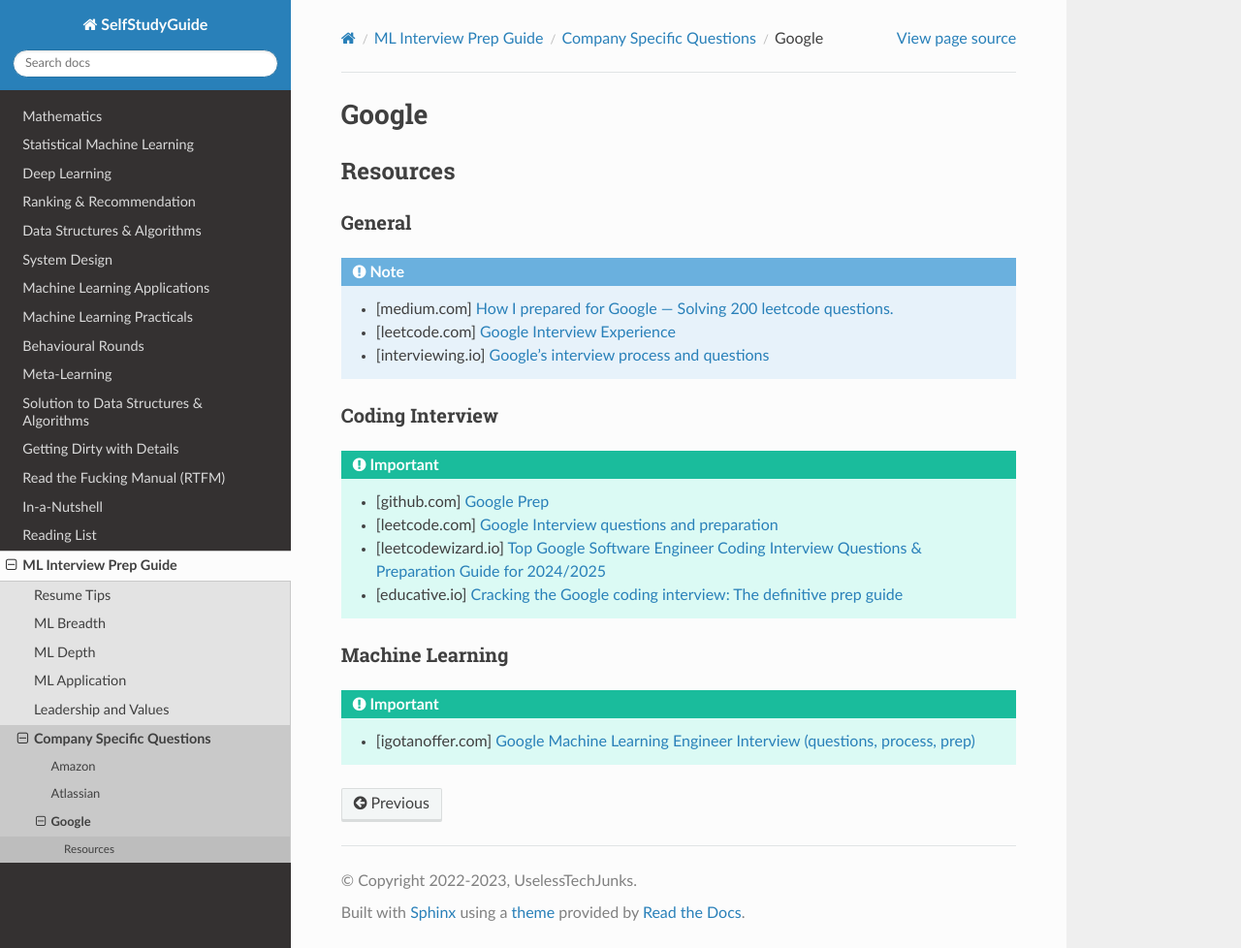
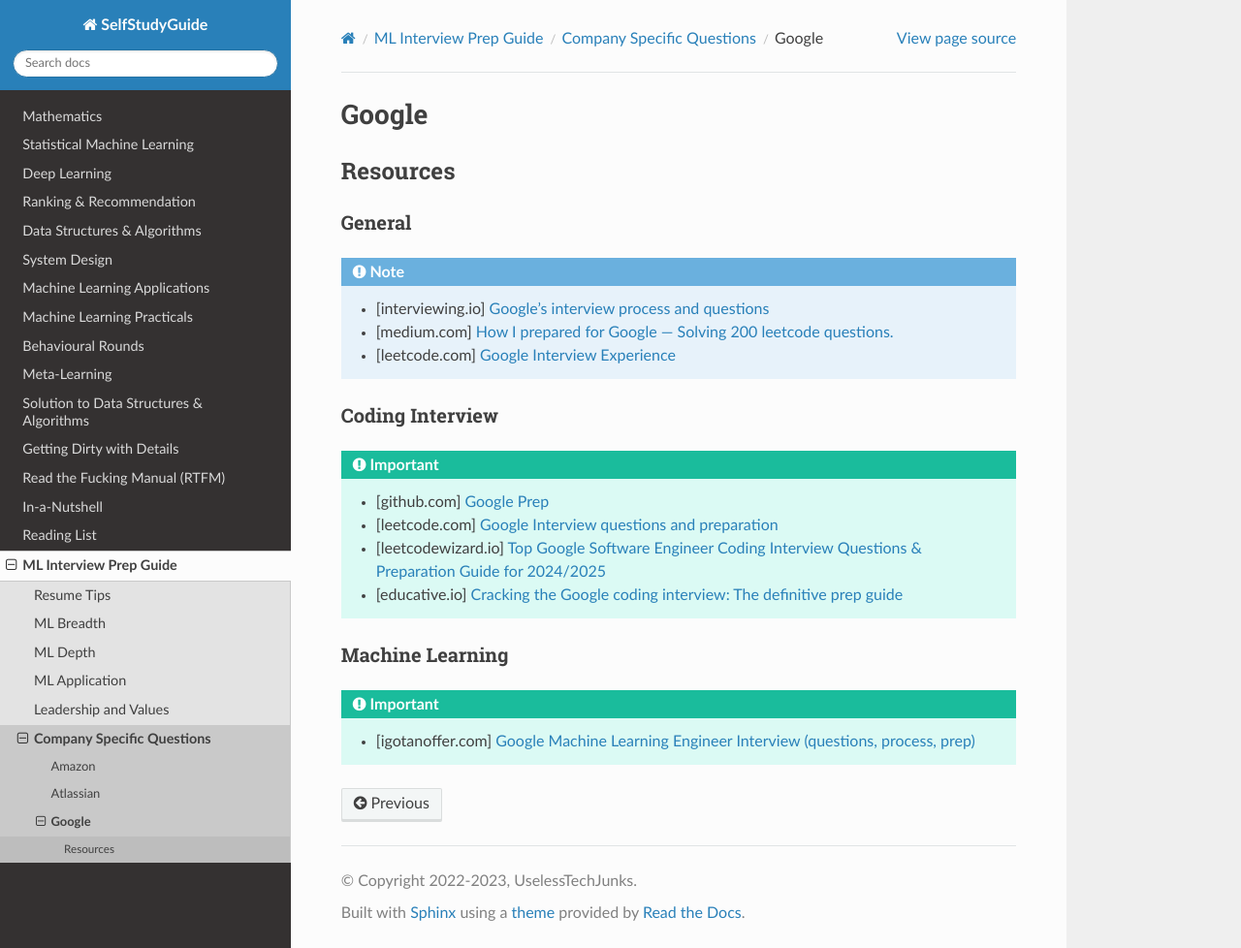
Before and after one commit to uselesstechjunks/leetcode, a Sphinx documentation site: the page built from docs/source/interviews/company/goog.rst, in a window 1280 px wide and 978 px high. Shown: the whole window at 97% size. Built offline with Sphinx 7.4.7 and the Read the Docs theme 3.1.0, drawn with Linux system fonts in a browser that asks for light colours.

```diff
--- a/docs/source/interviews/company/goog.rst
+++ b/docs/source/interviews/company/goog.rst
@@ -8,9 +8,9 @@ General
 ====================================================================
 .. note::
 
+	* [interviewing.io] `Google’s interview process and questions <https://interviewing.io/guides/hiring-process/google>`_
 	* [medium.com] `How I prepared for Google — Solving 200 leetcode questions. <https://medium.com/@siddhism/how-i-prepared-for-google-0-leetcode-questions-to-200-questions-e37690ebce85>`_
 	* [leetcode.com] `Google Interview Experience <https://leetcode.com/discuss/interview-question/5545888/Google-Interview-Experience/>`_
-	* [interviewing.io] `Google’s interview process and questions <https://interviewing.io/guides/hiring-process/google>`_
 
 Coding Interview
 ====================================================================
```
